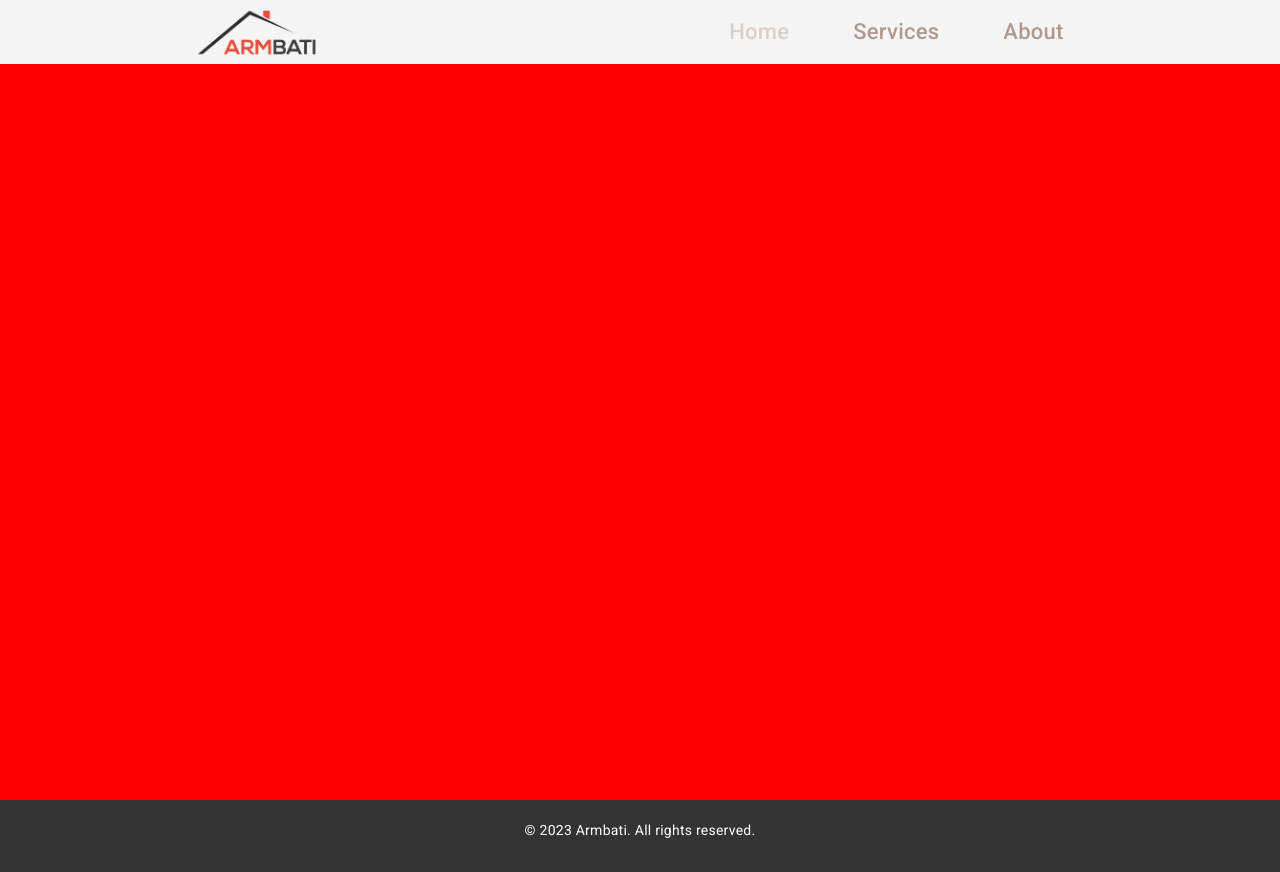
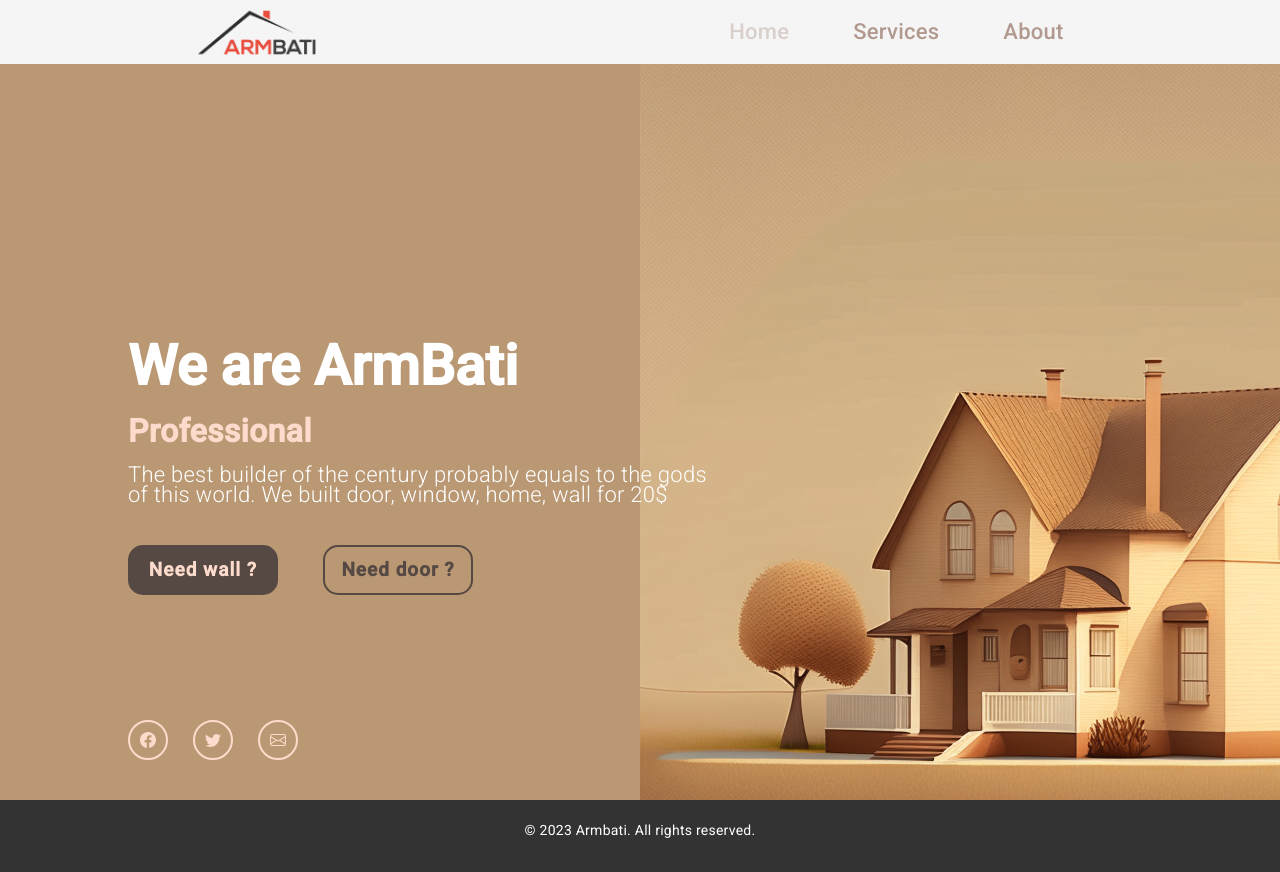
Before and after one commit to vanande/fluffy-journey, an Angular app: page /home in a window 1280 px wide. Built offline with nearby package versions, Linux system fonts and the light colour scheme.

Commit message:
add introduction

```diff
--- a/src/app/landing/landing.component.css
+++ b/src/app/landing/landing.component.css
@@ -1,16 +1,165 @@
-.presentation {
+.landing {
   top: 0;
   left: 0;
-  min-height: 100vh;
-  width: 100%;
-  background: red;
-  overflow: hidden;
+  height: 100vh;
+  background-size: cover;
+  background: url('../../assets/images/bbg.png') no-repeat center;
+  display: flex;
+  align-items: center;
+  padding: 0 10%;
 }
 
-slide {
-  margin: auto;
+.presentation {
+  max-width: 600px;
+  overflow: initial;
+  color: white;
+
 }
 
+.presentation h1, h3, p {
+  pointer-events: none;
+}
+
+.presentation h1 {
+  font-size: 56px;
+  font-weight: bold;
+  line-height: 1.2;
+}
+
+.presentation h3 {
+  font-size: 32px;
+  font-weight: bold;
+  color: rgb(253, 219, 204);
+}
+
+.presentation p {
+  font-size: 22px;
+  font-weight: lighter;
+  margin: 20px 0 40px;
+}
+
+.presentation .cta {
+  width: 345px;
+  height: 50px;
+  display: flex;
+  justify-content: space-between;
+}
+
+.cta a {
+  position: relative;
+  display: inline-flex;
+  justify-content: center;
+  align-items: center;
+  width: 150px;
+  height: 100%;
+  background: rgb(86, 73, 68);
+  border: 2px solid rgb(86, 73, 68);
+  border-radius: 15px;
+  font-size: 19px;
+  color: rgb(253, 219, 204);
+  text-decoration: none;
+  font-weight: 600;
+  letter-spacing: 1px;
+  z-index: 1;
+  overflow: hidden;
+  transition: .5s;
+}
+
+.cta a:hover {
+  color: rgb(86, 73, 68);
+}
+
+.cta a:nth-child(2) {
+  background: transparent;
+  color: rgb(86, 73, 68);
+}
+
+.cta a:nth-child(2):hover {
+  color: rgb(253, 219, 204);
+}
+
+.cta a:nth-child(2)::before {
+  background: rgb(86, 73, 68);
+}
+
+.cta a::before {
+  content: '';
+  position: absolute;
+  top: 0;
+  left: 0;
+  width: 0;
+  height: 100%;
+  background: rgb(185, 152, 115);
+  z-index: -1;
+  transition: .5s;
+}
+
+.cta a:hover::before {
+  width: 100%;
+}
+
+.social-icons {
+  position: absolute;
+  bottom: 40px;
+  width: 170px;
+  display: flex;
+  justify-content: space-between;
+}
+
+.social-icons a {
+  position: relative;
+  display: inline-flex;
+  justify-content: center;
+  align-items: center;
+  width: 40px;
+  height: 40px;
+  background: transparent;
+  border: 2px solid rgb(253, 219, 204);
+  border-radius: 50%;
+  font-size: 20px;
+  color: rgb(253, 219, 204);
+  text-decoration: none;
+  z-index: 1;
+  overflow: hidden;
+  transition: .5s;
+}
+
+.social-icons a:hover {
+  color: rgb(86, 73, 68);
+}
+
+.social-icons a::before {
+  content: '';
+  position: absolute;
+  top: 0;
+  left: 0;
+  width: 0;
+  height: 100%;
+  background: rgb(253, 219, 204);
+  z-index: -1;
+  transition: .5s;
+}
+
+.social-icons a:hover::before {
+  width: 100%;
+}
+
+/*
+.home-imgHover {
+  position: absolute;
+  bottom: 50px;
+  right: 30px;
+  width: 45%;
+  height: 60%;
+  background: transparent;
+  border: 2px solid red;
+  transition: 3s;
+}
+
+.home-imgHover:hover {
+  background: red;
+}
+*/
 slide img {
   max-height: 75vh;
   width: 100%;
--- a/src/app/landing/landing.component.html
+++ b/src/app/landing/landing.component.html
@@ -1,5 +1,23 @@
-<div class="presentation">
+<div class="landing">
+<section class="presentation">
+  <h1>We are ArmBati</h1>
+  <h3>Professional</h3>
+  <p>The best builder of the century probably equals to the gods of this world. We built door, window, home, wall for 20$</p>
+  <div class="cta">
+    <a href="#">Need wall ?</a>
+    <a href="#">Need door ?</a>
+  </div>
+</section>
+  <div class="social-icons">
+    <!-- Facebook -->
+    <a href="#"><svg xmlns="http://www.w3.org/2000/svg" width="16" height="16" fill="currentColor" class="bi bi-facebook" viewBox="0 0 16 16"><path d="M16 8.049c0-4.446-3.582-8.05-8-8.05C3.58 0-.002 3.603-.002 8.05c0 4.017 2.926 7.347 6.75 7.951v-5.625h-2.03V8.05H6.75V6.275c0-2.017 1.195-3.131 3.022-3.131.876 0 1.791.157 1.791.157v1.98h-1.009c-.993 0-1.303.621-1.303 1.258v1.51h2.218l-.354 2.326H9.25V16c3.824-.604 6.75-3.934 6.75-7.951z"/></svg></a>
+    <!-- Twitter -->
+    <a href="#"><svg xmlns="http://www.w3.org/2000/svg" width="16" height="16" fill="currentColor" class="bi bi-twitter" viewBox="0 0 16 16"><path d="M5.026 15c6.038 0 9.341-5.003 9.341-9.334 0-.14 0-.282-.006-.422A6.685 6.685 0 0 0 16 3.542a6.658 6.658 0 0 1-1.889.518 3.301 3.301 0 0 0 1.447-1.817 6.533 6.533 0 0 1-2.087.793A3.286 3.286 0 0 0 7.875 6.03a9.325 9.325 0 0 1-6.767-3.429 3.289 3.289 0 0 0 1.018 4.382A3.323 3.323 0 0 1 .64 6.575v.045a3.288 3.288 0 0 0 2.632 3.218 3.203 3.203 0 0 1-.865.115 3.23 3.23 0 0 1-.614-.057 3.283 3.283 0 0 0 3.067 2.277A6.588 6.588 0 0 1 .78 13.58a6.32 6.32 0 0 1-.78-.045A9.344 9.344 0 0 0 5.026 15z"/></svg></a>
+    <!-- Mail -->
+    <a href="#"><svg xmlns="http://www.w3.org/2000/svg" width="16" height="16" fill="currentColor" class="bi bi-envelope" viewBox="0 0 16 16"><path d="M0 4a2 2 0 0 1 2-2h12a2 2 0 0 1 2 2v8a2 2 0 0 1-2 2H2a2 2 0 0 1-2-2V4Zm2-1a1 1 0 0 0-1 1v.217l7 4.2 7-4.2V4a1 1 0 0 0-1-1H2Zm13 2.383-4.708 2.825L15 11.105V5.383Zm-.034 6.876-5.64-3.471L8 9.583l-1.326-.795-5.64 3.47A1 1 0 0 0 2 13h12a1 1 0 0 0 .966-.741ZM1 11.105l4.708-2.897L1 5.383v5.722Z"/></svg></a>
+  </div>
 
+  <span class="home-imgHover"></span>
 </div>
 
 <h1>Nos dernières rénovations</h1>
--- a/src/app/nav/nav.component.html
+++ b/src/app/nav/nav.component.html
@@ -10,7 +10,7 @@
     </mat-nav-list>
   </mat-sidenav>
   <mat-sidenav-content>
-    <mat-toolbar color="transparent">
+    <mat-toolbar color="transparent" class="sticky-top">
       <button
         type="button"
         aria-label="Toggle sidenav"
@@ -29,5 +29,6 @@
       </nav>
     </mat-toolbar>
     <router-outlet></router-outlet>
+    <app-footer></app-footer>
   </mat-sidenav-content>
 </mat-sidenav-container>
--- a/src/styles.css
+++ b/src/styles.css
@@ -6,4 +6,11 @@ body { margin: 0; font-family: Roboto, "Helvetica Neue", sans-serif; }
   margin: 0;
   padding: 0;
   box-sizing: border-box;
+  -ms-overflow-style: none;  /* IE and Edge */
+  scrollbar-width: none;  /* Firefox */
 }
+
+/* Hide scrollbar for Chrome, Safari and Opera */
+.example::-webkit-scrollbar {
+  display: none;
+}
```
Also changed, not shown: src/assets/images/bbg.png (added).
